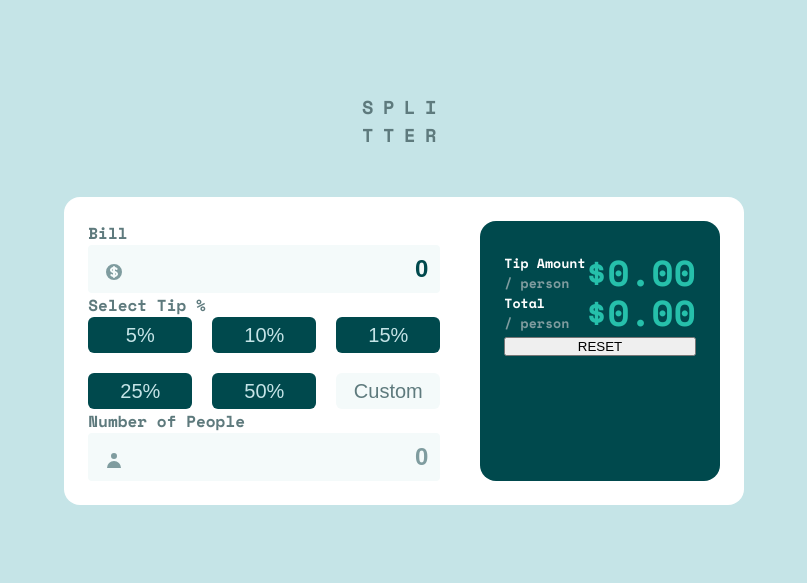
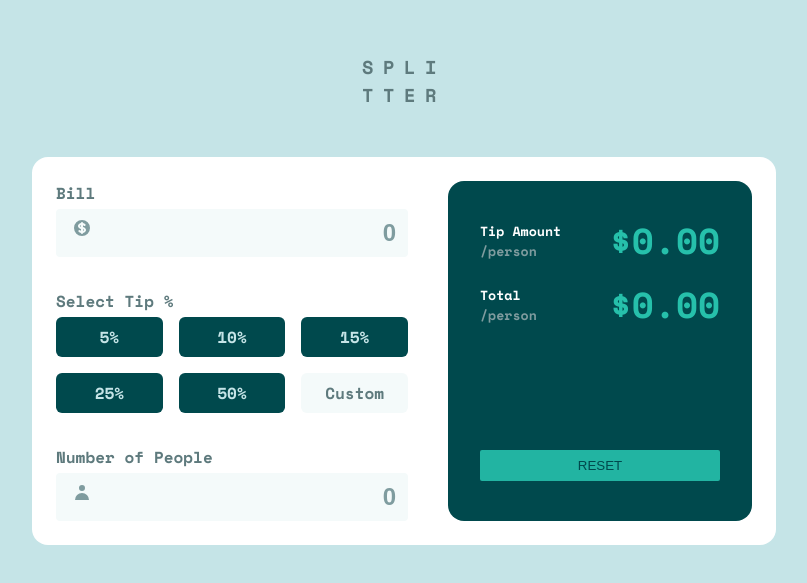
Before and after one commit to sagardwivedi/tip-calculator, a Next.js app: page / in a window 1280 px wide. Shown: the part 101-684 px from the top of the page, without its empty margins (236-1043 px from the left). Built offline with nearby package versions, Linux system fonts and the light colour scheme.

Commit message:
Refactoring

```diff
--- a/pages/index.tsx
+++ b/pages/index.tsx
@@ -1,16 +1,49 @@
 import { NextPage } from "next";
 import { useState } from "react";
 
+const Index: NextPage = () => {
+  return (
+    <div className="flex h-screen items-center justify-center">
+      <div className="flex flex-col items-center justify-center">
+        <h3 className="mb-12 tracking-[0.6rem] text-grayish_cyan-700">
+          <span>SPLI</span>
+          <br />
+          <span>TTER</span>
+        </h3>
+        <div className="flex w-full max-w-4xl flex-row flex-wrap justify-center gap-y-10 rounded-t-[2rem] bg-white p-8 sm:gap-x-10 sm:rounded-2xl sm:p-6">
+          <div>
+            <BillInput />
+            <TipInput />
+            <NumberOfPeopleInput />
+          </div>
+          <div className="flex flex-grow flex-col justify-between rounded-2xl bg-cyan-900 px-8 py-10">
+            <div className="space-y-6 sm:w-60">
+              <TipAmount />
+              <TotalAmount />
+            </div>
+            <button
+              className="mt-6 w-full cursor-pointer rounded-sm border-none bg-cyan-500/90 py-2 text-cyan-900 disabled:bg-cyan-900/70"
+              type="reset"
+            >
+              RESET
+            </button>
+          </div>
+        </div>
+      </div>
+    </div>
+  );
+};
+
 export const BillInput: NextPage = () => {
-  // assign value type to state
   const [bill, setBill] = useState<number>(0);
   return (
-    <div className="relative flex flex-col">
+    <div className="relative mb-8">
       <p>Bill</p>
       <input
         type={"number"}
-        className="input-style"
-        placeholder="0"
+        className={`input-style ${
+          bill > 0 ? "text-cyan-900" : "text-grayish_cyan-500"
+        }`}
         value={bill}
         onChange={(e) => setBill(Number(e.target.value))}
       />
@@ -34,21 +67,30 @@ export const BillInput: NextPage = () => {
 };
 
 export const TipInput: NextPage = () => {
+  const [tip, setTip] = useState<string>("");
   return (
-    <div className="relative flex flex-col">
+    <div className="mb-8">
       <p>Select Tip %</p>
-      <div className="grid grid-cols-2 gap-5 sm:grid-cols-3">
-        {["5%", "10%", "15%", "25%", "50%", "Custom"].map((number) => (
-          <button
-            className={`cursor-pointer rounded-md border-none p-1 text-xl text-grayish_cyan-300 ${
-              number === "Custom"
-                ? "bg-grayish_cyan-100 text-grayish_cyan-700"
-                : "bg-cyan-900"
-            }`}
-            key={number}
-          >
-            {number}
-          </button>
+      <div className="grid grid-cols-2 gap-4 sm:grid-cols-3">
+        {["5%", "10%", "15%", "25%", "50%", "Custom"].map((tip) => (
+          <label key={tip}>
+            <input
+              className="peer sr-only"
+              name="size"
+              type="radio"
+              value={tip}
+              onChange={(e) => setTip(e.target.value)}
+            />
+            <div
+              className={`${
+                tip === "Custom"
+                  ? "bg-grayish_cyan-100 text-grayish_cyan-700"
+                  : "bg-cyan-900 text-grayish_cyan-300"
+              } flex cursor-pointer items-center justify-center rounded-md  py-2  peer-checked:bg-cyan-500 peer-checked:text-cyan-900`}
+            >
+              {tip}
+            </div>
+          </label>
         ))}
       </div>
     </div>
@@ -56,10 +98,19 @@ export const TipInput: NextPage = () => {
 };
 
 export const NumberOfPeopleInput: NextPage = () => {
+  const [numberOfPeople, setNumberOfPeople] = useState<number>(0);
+
   return (
-    <div className="relative flex flex-col">
+    <div className="relative">
       <p>Number of People</p>
-      <input type={"number"} className="input-style" placeholder="0" />
+      <input
+        type={"number"}
+        value={numberOfPeople}
+        onChange={(e) => setNumberOfPeople(Number(e.target.value))}
+        className={`input-style ${
+          numberOfPeople > 0 ? "text-cyan-900" : "text-grayish_cyan-500"
+        }`}
+      />
       <span className="svg-style">
         <svg
           xmlns="http://www.w3.org/2000/svg"
@@ -80,10 +131,10 @@ export const NumberOfPeopleInput: NextPage = () => {
 
 export const TipAmount: NextPage = () => {
   return (
-    <div className="flex flex-row items-center justify-between">
+    <div className="flex flex-row  items-center justify-between">
       <h5 className="text-white">
         Tip Amount <br />
-        <span className="text-grayish_cyan-500">/ person</span>
+        <span className="text-grayish_cyan-500">/person</span>
       </h5>
       <span className="text-4xl font-bold text-cyan-500">$0.00</span>
     </div>
@@ -95,41 +146,11 @@ export const TotalAmount: NextPage = () => {
     <div className="flex flex-row items-center justify-between">
       <h5 className="text-white">
         Total <br />
-        <span className="text-grayish_cyan-500">/ person</span>
+        <span className="text-grayish_cyan-500">/person</span>
       </h5>
       <span className="text-4xl font-bold text-cyan-500">$0.00</span>
     </div>
   );
 };
 
-const Index: NextPage = () => {
-  return (
-    <div className="flex h-screen flex-col justify-end sm:flex-row sm:justify-center">
-      <div className="flex max-w-4xl flex-col items-center justify-center">
-        <h3 className="mb-12 tracking-[0.6rem] text-grayish_cyan-700">
-          <span>SPLI</span>
-          <br />
-          <span>TTER</span>
-        </h3>
-        <div className="flex flex-row flex-wrap items-stretch justify-center gap-y-10 rounded-2xl bg-white p-6 sm:gap-x-10">
-          <div className="">
-            <BillInput />
-            <TipInput />
-            <NumberOfPeopleInput />
-          </div>
-          <div className="grow rounded-2xl bg-cyan-900 px-6 py-8">
-            <div>
-              <TipAmount />
-              <TotalAmount />
-              <button className="w-full" type="reset">
-                RESET
-              </button>
-            </div>
-          </div>
-        </div>
-      </div>
-    </div>
-  );
-};
-
 export default Index;
--- a/styles/globals.css
+++ b/styles/globals.css
@@ -8,7 +8,7 @@
     @apply bg-grayish_cyan-300 font-space_mono font-bold;
   }
   p {
-    @apply text-grayish_cyan-700;
+    @apply mb-1 text-grayish_cyan-700;
   }
 }
 
@@ -21,11 +21,12 @@
     -webkit-appearance: none;
     margin: 0;
   }
+
   .svg-style {
-    @apply absolute left-4 top-9 text-2xl text-grayish_cyan-500;
+    @apply absolute left-4 top-8  text-2xl text-grayish_cyan-500;
   }
 
   .input-style {
-    @apply rounded border-none bg-grayish_cyan-100 text-right text-2xl font-bold text-cyan-900 placeholder:text-grayish_cyan-500 focus-within:ring-0;
+    @apply rounded border-none bg-grayish_cyan-100 text-right text-2xl font-bold focus-within:ring-0;
   }
 }
```
Also changed, not shown: 1 other file (tests, documents, lock files or other folders).
